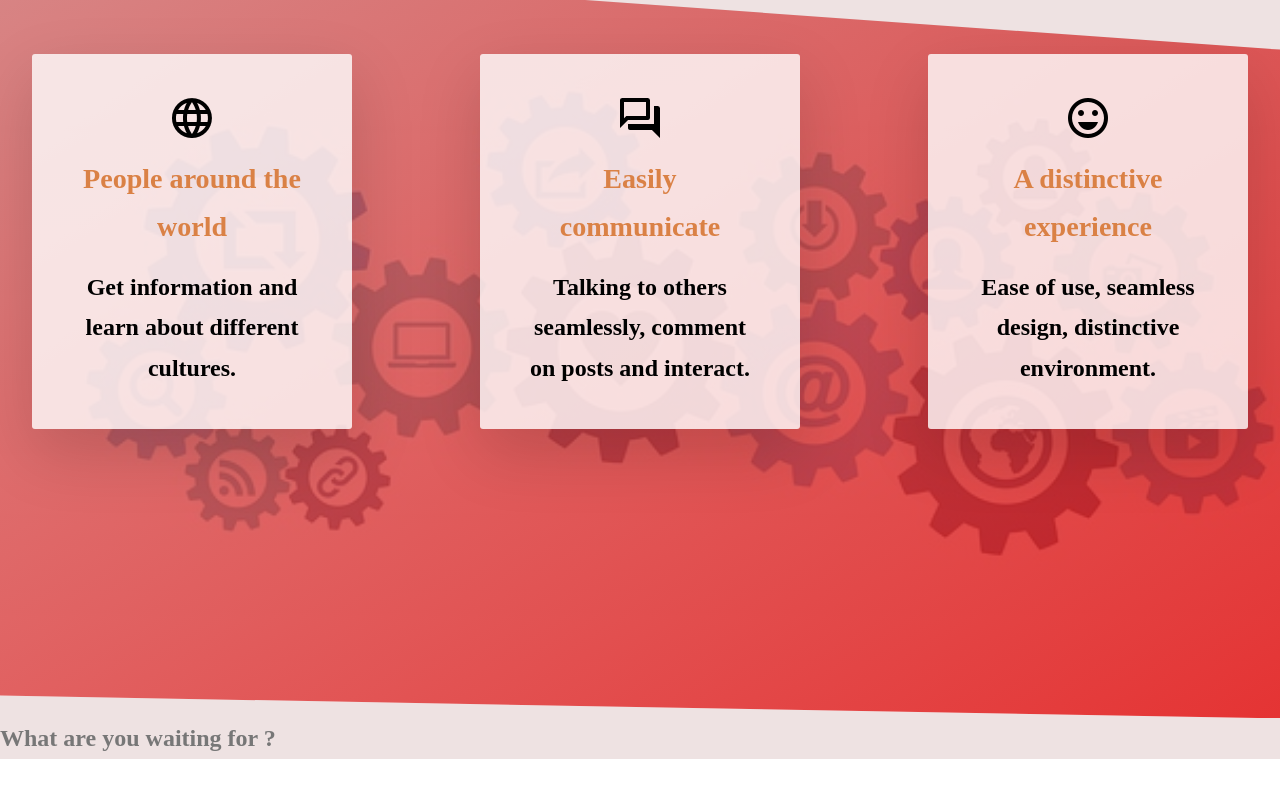
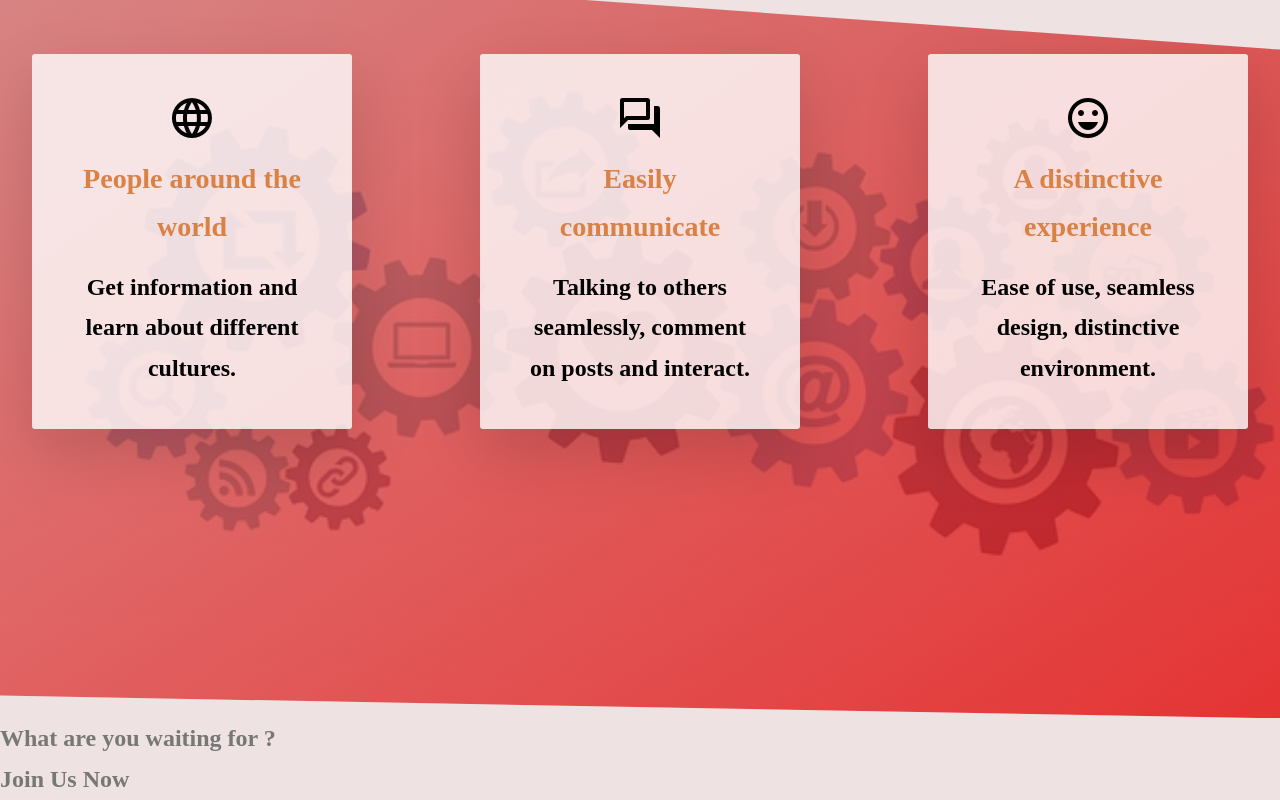
Before and after one commit to together-project-5/MERAKI_Academy_Project_5, a React (Create React App) app in the folder frontend/: page /together in a window 1280 px wide. Shown: the part 942-1742 px from the top of the page. Before the commit the page ends 1701 px from the top, so only its background shows below. Built offline with nearby package versions, Linux system fonts and the light colour scheme.

Commit message:
Add second header in last section at together

```diff
--- a/frontend/src/components/together/index.js
+++ b/frontend/src/components/together/index.js
@@ -24,7 +24,7 @@ const Together = () => {
                 <Features />
             </section>
             <h1 className="waitingHeader">What are you waiting for ?</h1>
-
+            <h1 className="joinHeader">Join Us Now</h1>
             <section>
             </section>
             </div>
```
